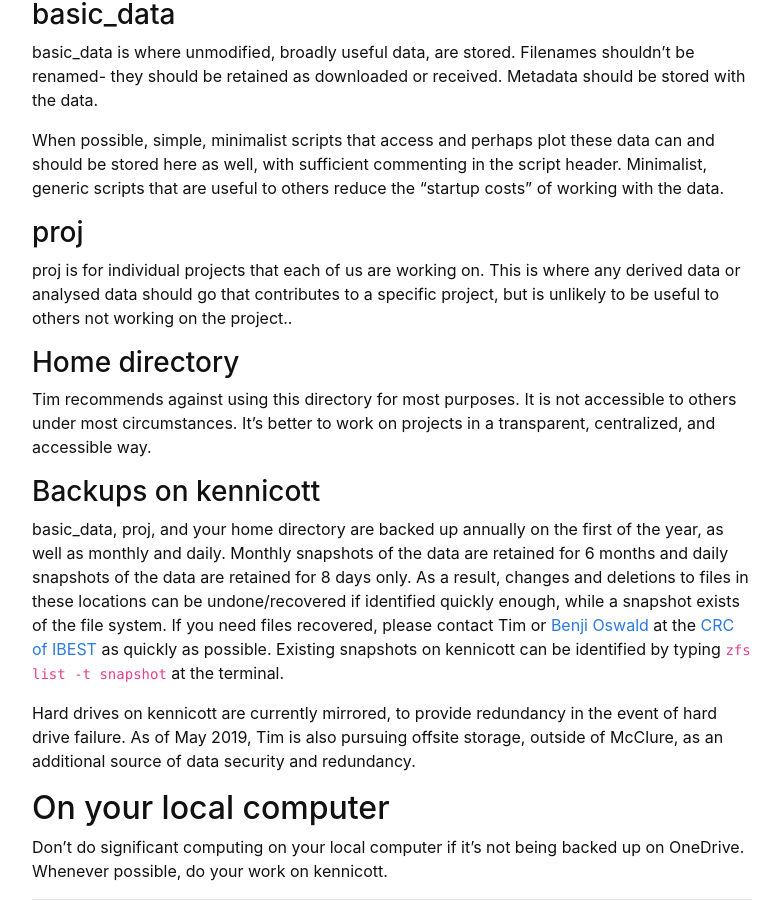
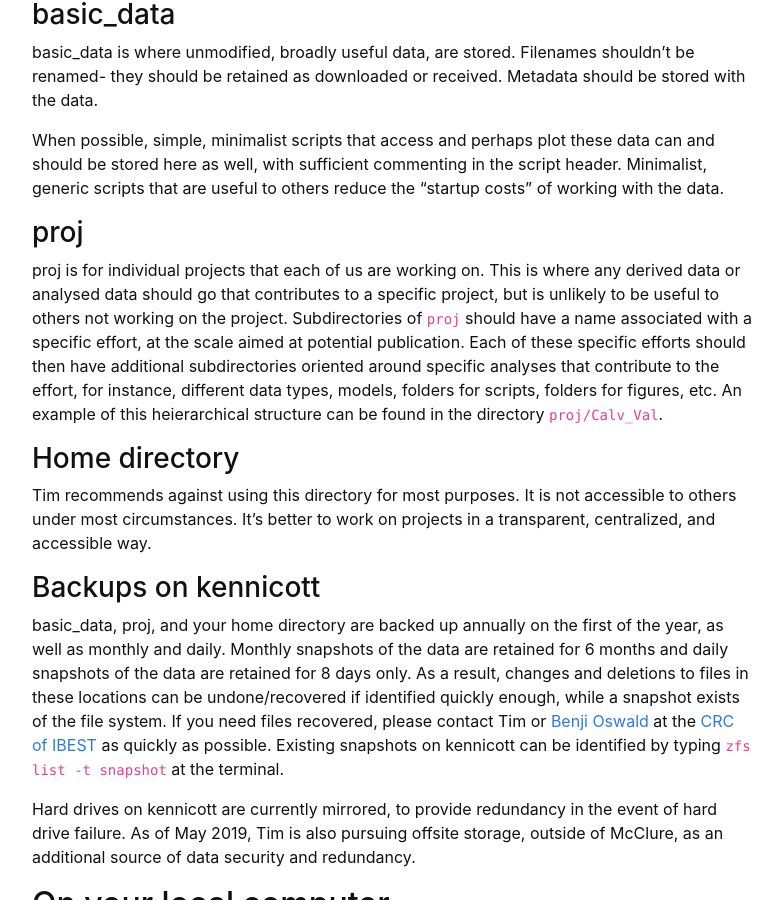
Before and after one commit to yoramterleth/uiglaciology, a Jekyll site: the page built from content/2-structure.md, in a window 1280 px wide and 900 px high, scrolled down 510 px. Shown: the whole window, without its empty margins (248-1030 px from the left). Built offline with Jekyll 4.4.1, drawn with Linux system fonts in a browser that asks for light colours.

Commit message:
Added detail for what goes into proj

```diff
--- a/content/2-structure.md
+++ b/content/2-structure.md
@@ -24,7 +24,7 @@ basic_data is where unmodified, broadly useful data, are stored.  Filenames shou
 When possible, simple, minimalist scripts that access and perhaps plot these data can and should be stored here as well, with sufficient commenting in the script header.  Minimalist, generic scripts that are useful to others reduce the "startup costs" of working with the data.
 
 ### proj
-proj is for individual projects that each of us are working on.  This is where any derived data or analysed data should go that contributes to a specific project, but is unlikely to be useful to others not working on the project..
+proj is for individual projects that each of us are working on.  This is where any derived data or analysed data should go that contributes to a specific project, but is unlikely to be useful to others not working on the project.  Subdirectories of `proj` should have a name associated with a specific effort, at the scale aimed at potential publication.  Each of these specific efforts should then have additional subdirectories oriented around specific analyses that contribute to the effort, for instance, different data types, models, folders for scripts, folders for figures, etc.  An example of this heierarchical structure can be found in the directory `proj/Calv_Val`.
 
 ### Home directory
 Tim recommends against using this directory for most purposes.  It is not accessible to others under most circumstances.  It's better to work on projects in a transparent, centralized, and accessible way.
```
